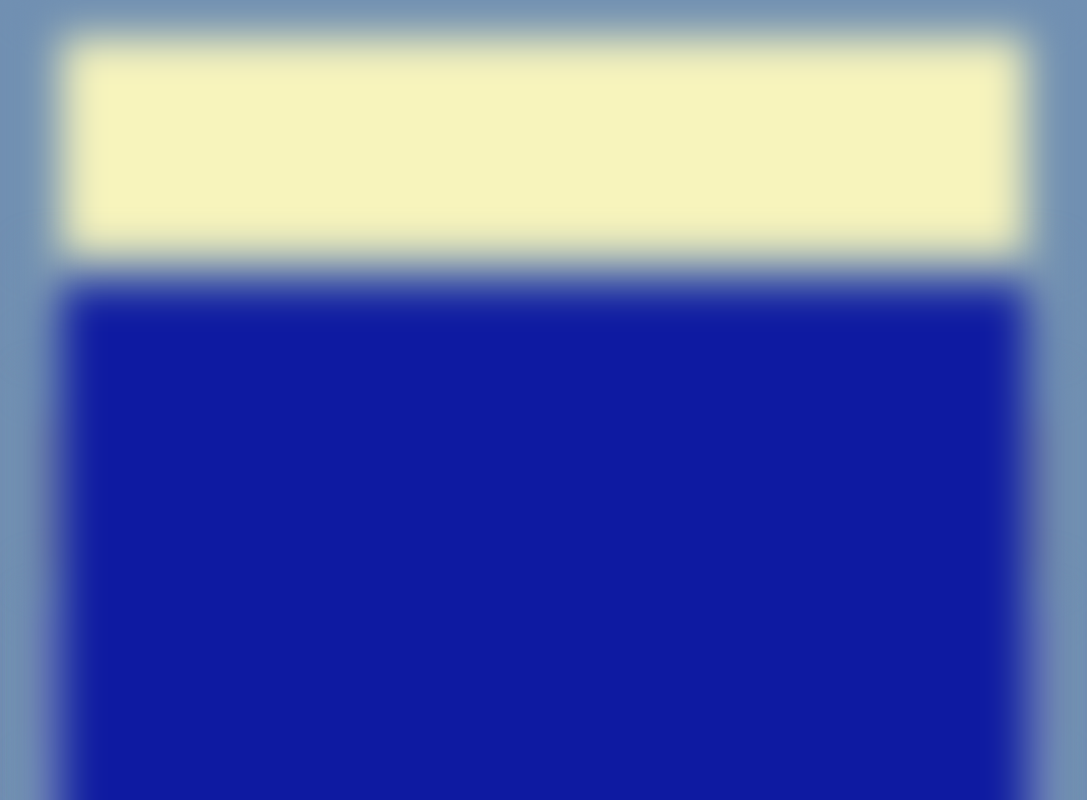
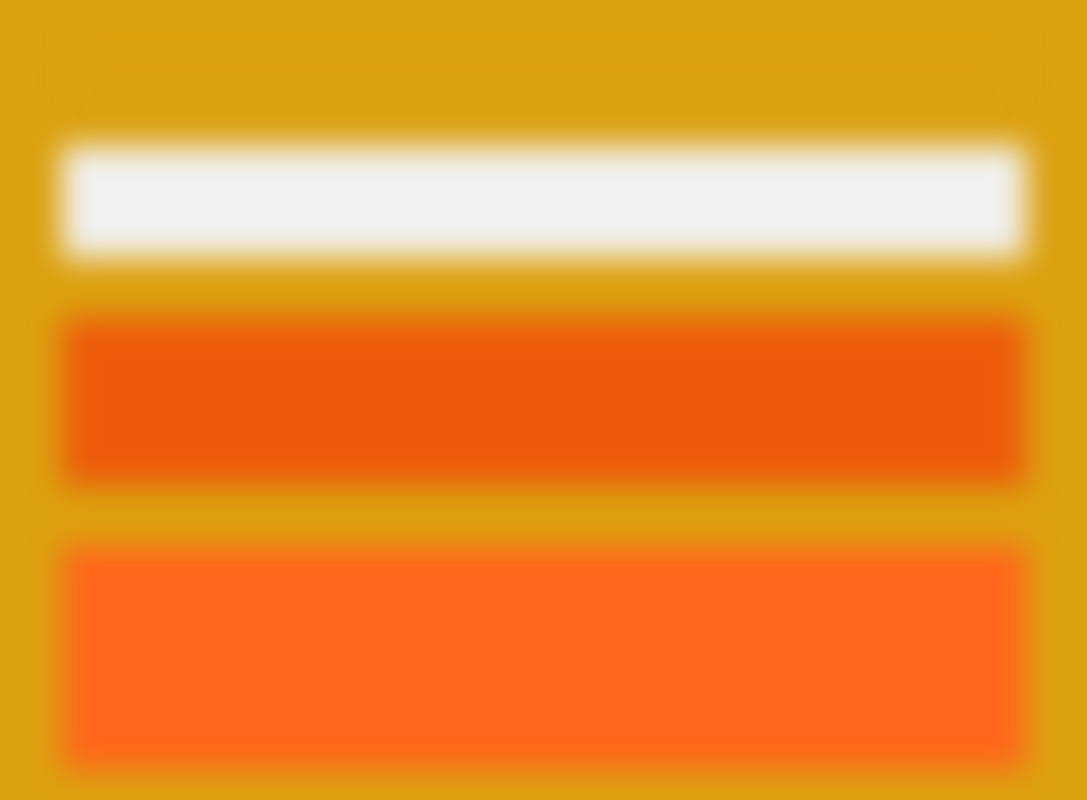
Before and after one commit to sammorrisdesign-zz/rothko, a website: page index.html in a window 1280 px wide. Shown: the top 800 px of the page, without its empty margins (96-1183 px from the left). Drawn offline with nearby package versions, Linux system fonts and the light colour scheme; files that its build step writes are made by us from their sources.

Commit message:
Use flexbox and apply new rothko palette

```diff
--- a/index.html
+++ b/index.html
@@ -16,12 +16,13 @@
     <!-- Styles -->
     <link rel="stylesheet" href="style.css">
 </head>
-<body>
-    <div class="block block--color-1 block--size-1 block--position-1"></div>
-    <div class="block block--color-2 block--size-2 block--position-2"></div>
-    <div class="block block--color-3 block--size-3 block--position-3"></div>
-    <div class="block block--color-4 block--size-4 block--position-4"></div>
-    <div class="block block--color-5 block--size-4 block--position-5"></div>
+<body class="body--color-1">
+    <div class="blocks">
+        <div class="block block--color-1 block--size-1 block--position-1"></div>
+        <div class="block block--color-2 block--size-2 block--position-2"></div>
+        <div class="block block--color-3 block--size-3 block--position-3"></div>
+        <div class="block block--color-4 block--size-4 block--position-4"></div>
+    </div>
 
     <!-- Javascript -->
     <script src="//ajax.googleapis.com/ajax/libs/jquery/2.1.1/jquery.min.js"></script>
--- a/scss/partials/_base.scss
+++ b/scss/partials/_base.scss
@@ -12,8 +12,10 @@ body {
     overflow: hidden;
 }
 
-body {
-    background-color: $c-base;
+@for $i from 1 through $block-variants {
+    .body--color-#{$i} {
+        background-color: map-get($c-rothko, $i);
+    }
 }
 
 a {
--- a/scss/partials/_block.scss
+++ b/scss/partials/_block.scss
@@ -1,10 +1,14 @@
+.blocks {
+    @include flex-display();
+    @include flex-direction(column);
+    margin: 0 10%;
+    height: 100vh;
+}
+
 .block {
-    position: absolute;
-    left: 10%;
-    border: 30px solid $c-base;
-    width: 80%;
+    margin: 30px;
     cursor: pointer;
-    -webkit-filter: blur(20px);
+    -webkit-filter: blur(15px);
     @include transition(all 2s);
 
     &:hover {
@@ -15,18 +19,18 @@
 
 @for $i from 1 through $block-variants {
     .block--size-#{$i} {
-        height: percentage(random(80)/100) + 10%;
+        @include flex-grow($i);
+    }
+}
+
+@for $i from 1 through $block-variants {
+    .block--position-#{$i} {
+        order: $i;
     }
 }
 
 @for $i from 1 through $block-variants {
     .block--color-#{$i} {
-        background-color: rgb(random(256)-1, random(256)-1, random(256)-1);
+        background-color: map-get($c-rothko, $i);
     }
 }
-
-@for $i from 1 through $block-variants {
-    .block--position-#{$i} {
-        top: percentage(random(80)/100);
-    }
-}
```
